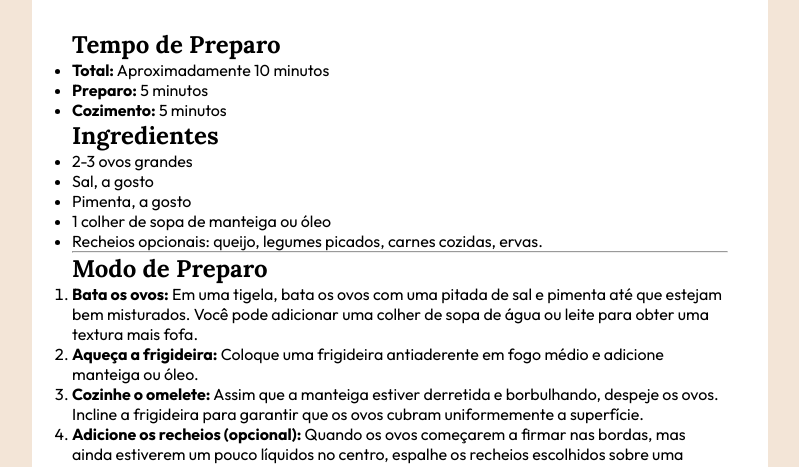
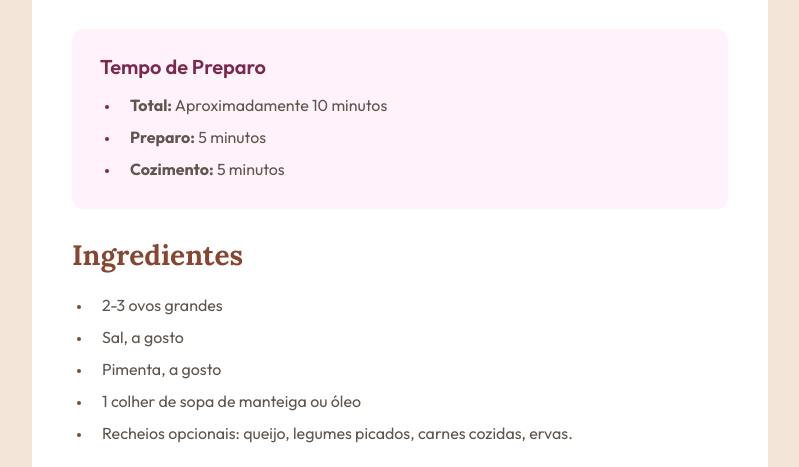
Before and after one commit to CinthiaKarolina/Receita, a plain HTML site: page index.html in a window 1280 px wide. Shown: the part 293-760 px from the top of the page, without its empty margins (240-1039 px from the left). Drawn offline with Linux system fonts and the light colour scheme.

Commit message:
Sexto commit do CSS

```diff
--- a/style.css
+++ b/style.css
@@ -43,3 +43,55 @@ p {
     line-height: 150%;
     margin-bottom: 32px;
 }
+
+.tempo {
+    background-color: #fff2fb;
+    padding: 28px;
+    border-radius: 12px;
+    margin-bottom: 32px;
+}
+
+.tempo h2 {
+    font-size: 20px;
+    font-weight: 600;
+    line-height: 100%;
+    font-family: 'Outfit', sans-serif;
+    color: #7a284e;
+    margin-bottom: 16px;
+}
+
+li {
+    padding-left: 10px;
+    color: #5f564d;
+    line-height: 150%;
+}
+
+li + li {
+    margin-top: 8px;
+}
+
+ol, ul {
+    margin-left: 20px;
+}
+
+.tempo li::marker {
+    color: #7a284e;
+    font-size: 12px;
+}
+
+h2 {
+    font-size: 28px;
+    color: #854632;
+    line-height: 100%;
+    margin-bottom: 24px;
+}
+
+.ingredientes li::marker {
+    font-size: 12px;
+    color: #854632;
+}
+
+hr {
+    border: 1px solid #e3ddd7;
+    margin-block: 32px;
+}
```
